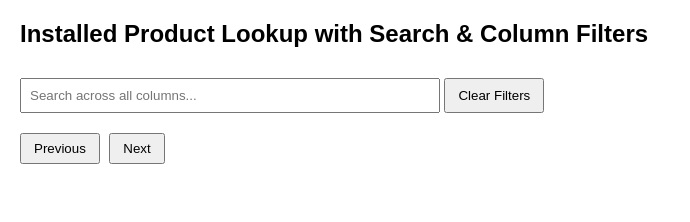
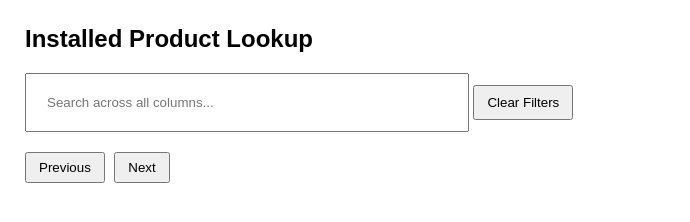
Before and after one commit to BR-SWS/InstalledProducts, a website: page Index.html in a window 1280 px wide. Shown: the whole page, without its empty margins (0-690 px from the left). Drawn offline with Linux system fonts and the light colour scheme; no server answers.

Commit message:
Auto commit on Wed 04/30/2025  8:00:01.63

```diff
--- a/Index.html
+++ b/Index.html
@@ -2,11 +2,11 @@
 <html lang="en">
 <head>
   <meta charset="UTF-8">
-  <title>Installed Product Lookup with Search & Column Filters</title>
+  <title>Installed Product Lookup </title>
   <script src="https://cdnjs.cloudflare.com/ajax/libs/xlsx/0.18.5/xlsx.full.min.js"></script>
   <style>
-    body { font-family: Arial, sans-serif; margin: 20px; }
-    input { padding: 8px; width: 100%; max-width: 400px; margin-bottom: 10px; }
+    body { font-family: Arial, sans-serif; margin: 25px; }
+    input { padding: 20px; width: 100%; max-width: 400px; margin-bottom: 10px; }
     table { border-collapse: collapse; width: 100%; margin-bottom: 10px; }
     th, td { border: 1px solid #ccc; padding: 8px; text-align: left; }
     th { background-color: #f9f9f9; }
@@ -52,7 +52,7 @@
   </style>
 </head>
 <body>
-  <h2>Installed Product Lookup with Search & Column Filters</h2>
+  <h2>Installed Product Lookup</h2>
   <input type="text" id="search" placeholder="Search across all columns..." />
   <button id="clearFilters">Clear Filters</button>
   <table id="excelTable">
```
